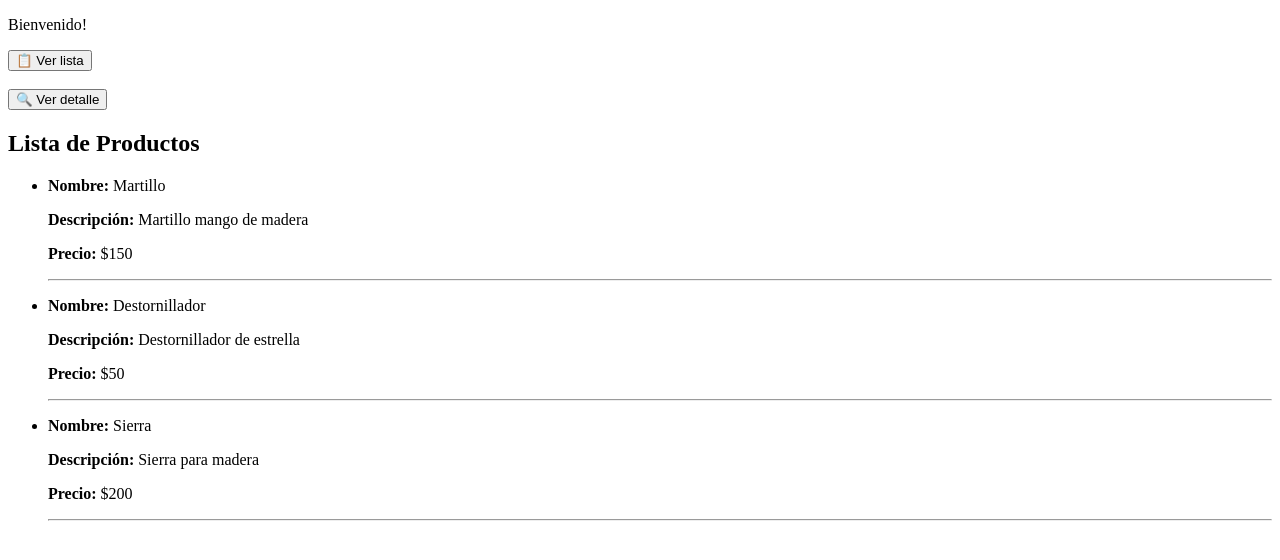
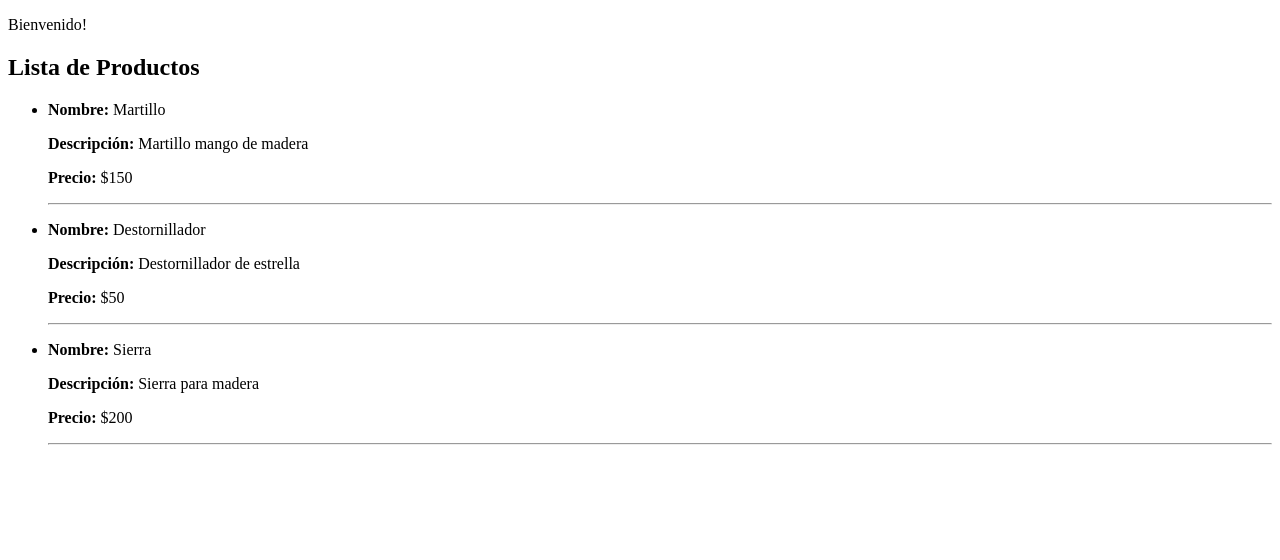
Before and after one commit to wifisauro/ng-catalog, an Angular app: page /productos/listar in a window 1280 px wide. Shown: the top 560 px of the page. Built offline with nearby package versions, Linux system fonts and the light colour scheme.

Commit message:
disable buttoms

```diff
--- a/src/app/productos/productos.component.html
+++ b/src/app/productos/productos.component.html
@@ -1,8 +1,7 @@
 <p>Bienvenido!</p>
 
-<div class="button-container">
+<div class="button-container" *ngIf="mostrarBotones">
   <button (click)="irAListar()">📋 Ver lista</button>
-  <br><br>
   <button (click)="irADetalles()">🔍 Ver detalle</button>
 </div>
 
--- a/src/app/productos/productos.component.ts
+++ b/src/app/productos/productos.component.ts
@@ -1,21 +1,34 @@
 import { Component } from '@angular/core';
-import { Router } from '@angular/router';
-import { RouterEvent, RouterLink, RouterOutlet } from '@angular/router';
+import { Router, NavigationEnd } from '@angular/router';
+import { CommonModule } from '@angular/common';
+import { RouterOutlet } from '@angular/router';
 
 @Component({
   selector: 'app-productos',
-  imports: [RouterOutlet],
+  standalone: true,
+  imports: [CommonModule, RouterOutlet],
   templateUrl: './productos.component.html',
   styleUrls: ['./productos.component.css']
 })
 export default class ProductosComponent {
-      constructor(private router : Router) {}
+  mostrarBotones: boolean = true;
 
-      irAListar(){
-        this.router.navigate(['productos/listar']);
+  constructor(private router: Router) {
+    this.router.events.subscribe(event => {
+      if (event instanceof NavigationEnd) {
+        // Si la ruta es exactamente "/productos", muestra los botones
+        this.mostrarBotones = event.url === '/productos';
       }
+    });
+  }
 
-      irADetalles(){
-        this.router.navigate(['productos/detalle']);
-      }
+  irAListar() {
+    this.mostrarBotones = false;
+    this.router.navigate(['/productos/listar']);
+  }
+
+  irADetalles() {
+    this.mostrarBotones = false;
+    this.router.navigate(['/productos/detalle']);
+  }
 }
```
